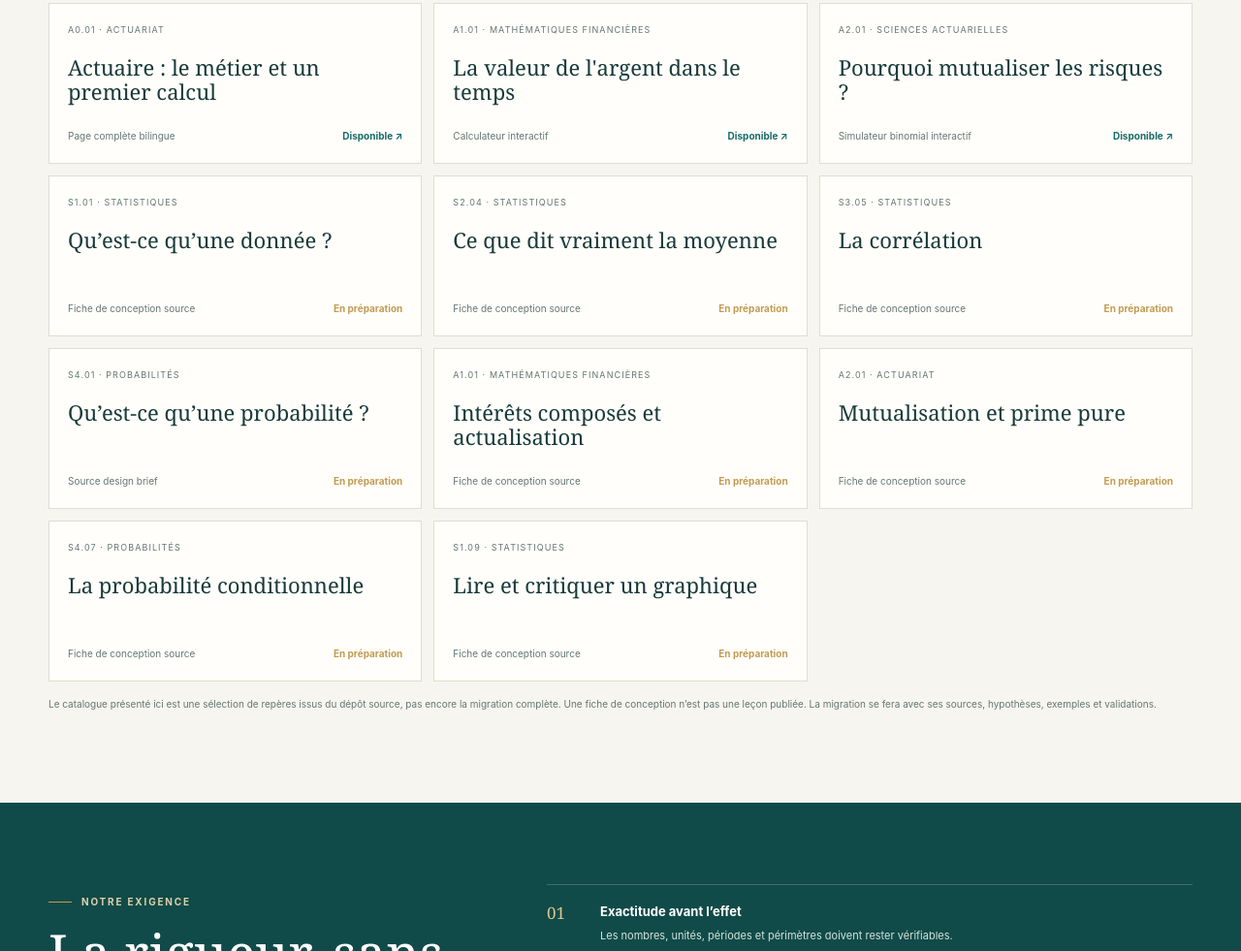
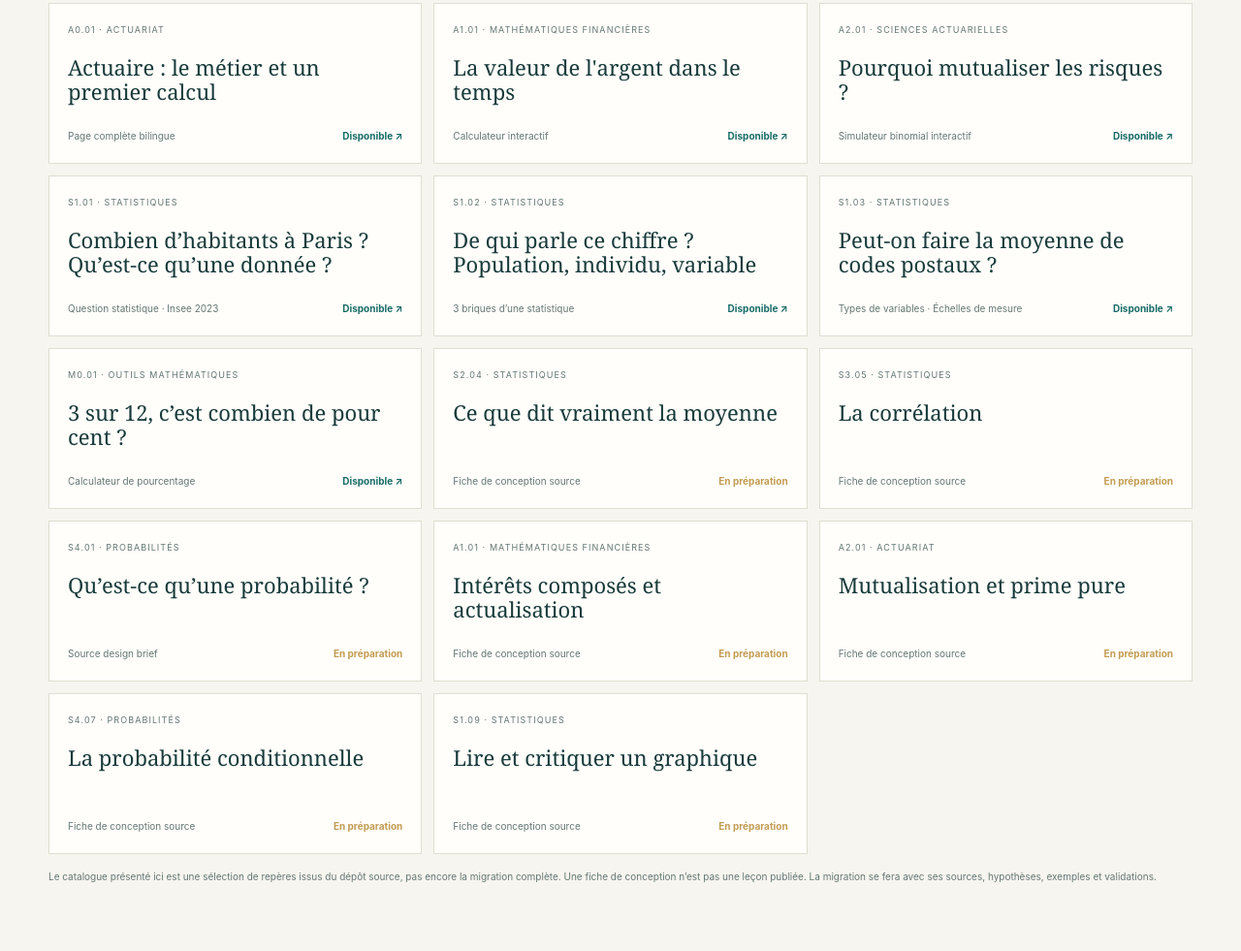
Before and after one commit to JohnGAB7/Actu-Basics-Lab, a website: page index.html in a window 1280 px wide. Shown: the part 2266-3247 px from the top of the page at 97% size. Drawn offline with Linux system fonts and the light colour scheme.

Commit message:
Feature the first four validated statistics and foundations lessons

```diff
--- a/index.html
+++ b/index.html
@@ -45,8 +45,10 @@ footer{background:var(--surface);border-top:1px solid var(--line);padding:32px 0
 <a class="lesson" data-domain="actu" data-search="a0.01 actuaire métier assurance prime pure actuarial profession insurance pure premium" href="lessons/A0-01/"><span class="lesson-meta">A0.01 · ACTUARIAT</span><h3 data-fr="Actuaire : le métier et un premier calcul" data-en="Actuaries: the profession and a first calculation">Actuaire : le métier et un premier calcul</h3><div class="lesson-bottom"><span data-fr="Page complète bilingue" data-en="Complete bilingual lesson">Page complète bilingue</span><span class="status" data-fr="Disponible ↗" data-en="Available ↗">Disponible ↗</span></div></a>
 <a class="lesson" data-domain="actu" data-search="a1.01 intérêts composés actualisation compound interest discounting time value money" href="lessons/A1-01/"><span class="lesson-meta">A1.01 · MATHÉMATIQUES FINANCIÈRES</span><h3 data-fr="La valeur de l'argent dans le temps" data-en="The time value of money">La valeur de l'argent dans le temps</h3><div class="lesson-bottom"><span data-fr="Calculateur interactif" data-en="Interactive calculator">Calculateur interactif</span><span class="status" data-fr="Disponible ↗" data-en="Available ↗">Disponible ↗</span></div></a>
 <a class="lesson" data-domain="actu" data-search="a2.01 mutualisation risques pooling risk binomial distribution standard deviation" href="lessons/A2-01/"><span class="lesson-meta">A2.01 · SCIENCES ACTUARIELLES</span><h3 data-fr="Pourquoi mutualiser les risques ?" data-en="Why pool risks?">Pourquoi mutualiser les risques ?</h3><div class="lesson-bottom"><span data-fr="Simulateur binomial interactif" data-en="Interactive binomial simulator">Simulateur binomial interactif</span><span class="status" data-fr="Disponible ↗" data-en="Available ↗">Disponible ↗</span></div></a>
-<article class="lesson" data-domain="stats" data-search="s1.01 donnée population individu variable data population individual variable"><span class="lesson-meta">S1.01 · STATISTIQUES</span><h3 data-fr="Qu’est-ce qu’une donnée ?" data-en="What counts as data?">Qu’est-ce qu’une donnée ?</h3><div class="lesson-bottom"><span data-fr="Fiche de conception source" data-en="Source design brief">Fiche de conception source</span><span class="status prep" data-fr="En préparation" data-en="In preparation">En préparation</span></div></article>
-<article class="lesson" data-domain="stats" data-search="s2.04 moyenne médiane distribution mean median"><span class="lesson-meta">S2.04 · STATISTIQUES</span><h3 data-fr="Ce que dit vraiment la moyenne" data-en="What the mean really tells us">Ce que dit vraiment la moyenne</h3><div class="lesson-bottom"><span data-fr="Fiche de conception source" data-en="Source design brief">Fiche de conception source</span><span class="status prep" data-fr="En préparation" data-en="In preparation">En préparation</span></div></article>
+<a class="lesson" data-domain="stats" data-search="s1.01 donnée paris question statistique data population variation" href="lessons/S1-01/"><span class="lesson-meta">S1.01 · STATISTIQUES</span><h3 data-fr="Combien d’habitants à Paris ? Qu’est-ce qu’une donnée ?" data-en="How many people live in Paris? What counts as data?">Combien d’habitants à Paris ? Qu’est-ce qu’une donnée ?</h3><div class="lesson-bottom"><span data-fr="Question statistique · Insee 2023" data-en="Statistical question · Insee 2023">Question statistique · Insee 2023</span><span class="status" data-fr="Disponible ↗" data-en="Available ↗">Disponible ↗</span></div></a>
+<a class="lesson" data-domain="stats" data-search="s1.02 population individu unité statistique variable population unit variable" href="lessons/S1-02/"><span class="lesson-meta">S1.02 · STATISTIQUES</span><h3 data-fr="De qui parle ce chiffre ? Population, individu, variable" data-en="Who is this number about? Population, unit, variable">De qui parle ce chiffre ? Population, individu, variable</h3><div class="lesson-bottom"><span data-fr="3 briques d’une statistique" data-en="The three building blocks">3 briques d’une statistique</span><span class="status" data-fr="Disponible ↗" data-en="Available ↗">Disponible ↗</span></div></a>
+<a class="lesson" data-domain="stats" data-search="s1.03 variable qualitative quantitative nominale ordinale intervalle rapport" href="lessons/S1-03/"><span class="lesson-meta">S1.03 · STATISTIQUES</span><h3 data-fr="Peut-on faire la moyenne de codes postaux ?" data-en="Can you average postcodes?">Peut-on faire la moyenne de codes postaux ?</h3><div class="lesson-bottom"><span data-fr="Types de variables · Échelles de mesure" data-en="Variable types · Measurement scales">Types de variables · Échelles de mesure</span><span class="status" data-fr="Disponible ↗" data-en="Available ↗">Disponible ↗</span></div></a>
+<a class="lesson" data-domain="stats" data-search="m0.01 fractions pourcentage ratio règle de trois fraction percentage ratio proportion" href="lessons/M0-01/"><span class="lesson-meta">M0.01 · OUTILS MATHÉMATIQUES</span><h3 data-fr="3 sur 12, c’est combien de pour cent ?" data-en="3 out of 12: what percentage is that?">3 sur 12, c’est combien de pour cent ?</h3><div class="lesson-bottom"><span data-fr="Calculateur de pourcentage" data-en="Percentage calculator">Calculateur de pourcentage</span><span class="status" data-fr="Disponible ↗" data-en="Available ↗">Disponible ↗</span></div></a><article class="lesson" data-domain="stats" data-search="s2.04 moyenne médiane distribution mean median"><span class="lesson-meta">S2.04 · STATISTIQUES</span><h3 data-fr="Ce que dit vraiment la moyenne" data-en="What the mean really tells us">Ce que dit vraiment la moyenne</h3><div class="lesson-bottom"><span data-fr="Fiche de conception source" data-en="Source design brief">Fiche de conception source</span><span class="status prep" data-fr="En préparation" data-en="In preparation">En préparation</span></div></article>
 <article class="lesson" data-domain="stats" data-search="s3.05 correlation corrélation causality relation"><span class="lesson-meta">S3.05 · STATISTIQUES</span><h3 data-fr="La corrélation" data-en="Correlation">La corrélation</h3><div class="lesson-bottom"><span data-fr="Fiche de conception source" data-en="Source design brief">Fiche de conception source</span><span class="status prep" data-fr="En préparation" data-en="In preparation">En préparation</span></div></article>
 <article class="lesson" data-domain="stats" data-search="s4.01 probabilité probability hasard event"><span class="lesson-meta">S4.01 · PROBABILITÉS</span><h3 data-fr="Qu’est-ce qu’une probabilité ?" data-en="What is probability?">Qu’est-ce qu’une probabilité ?</h3><div class="lesson-bottom"><span data-fr="Fiche de conception source" data-en="Source design brief">Source design brief</span><span class="status prep" data-fr="En préparation" data-en="In preparation">En préparation</span></div></article>
 <article class="lesson" data-domain="finance" data-search="a1.01 intérêts composés actualisation compound interest discounting"><span class="lesson-meta">A1.01 · MATHÉMATIQUES FINANCIÈRES</span><h3 data-fr="Intérêts composés et actualisation" data-en="Compound interest and discounting">Intérêts composés et actualisation</h3><div class="lesson-bottom"><span data-fr="Fiche de conception source" data-en="Source design brief">Fiche de conception source</span><span class="status prep" data-fr="En préparation" data-en="In preparation">En préparation</span></div></article>
```
